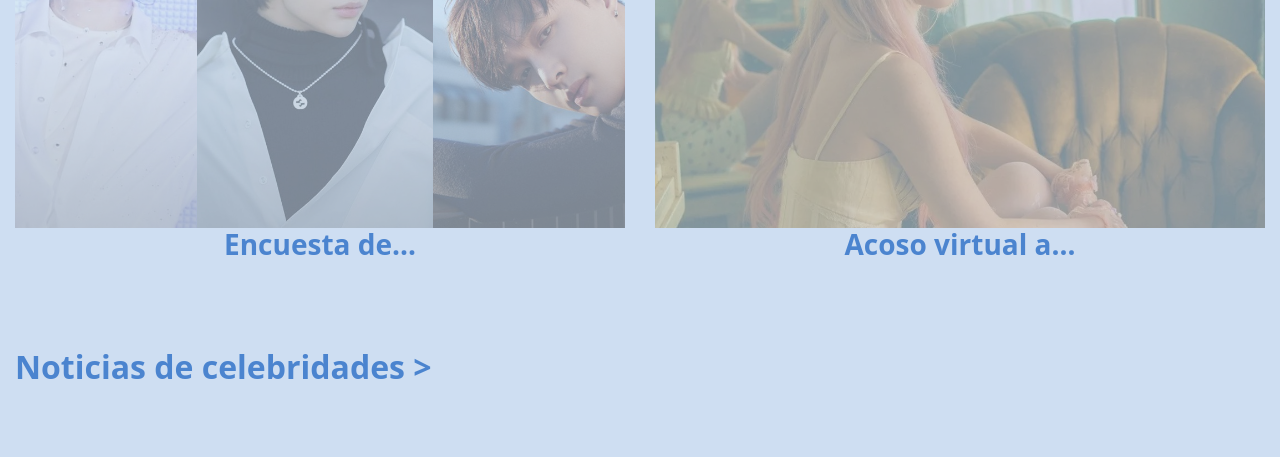
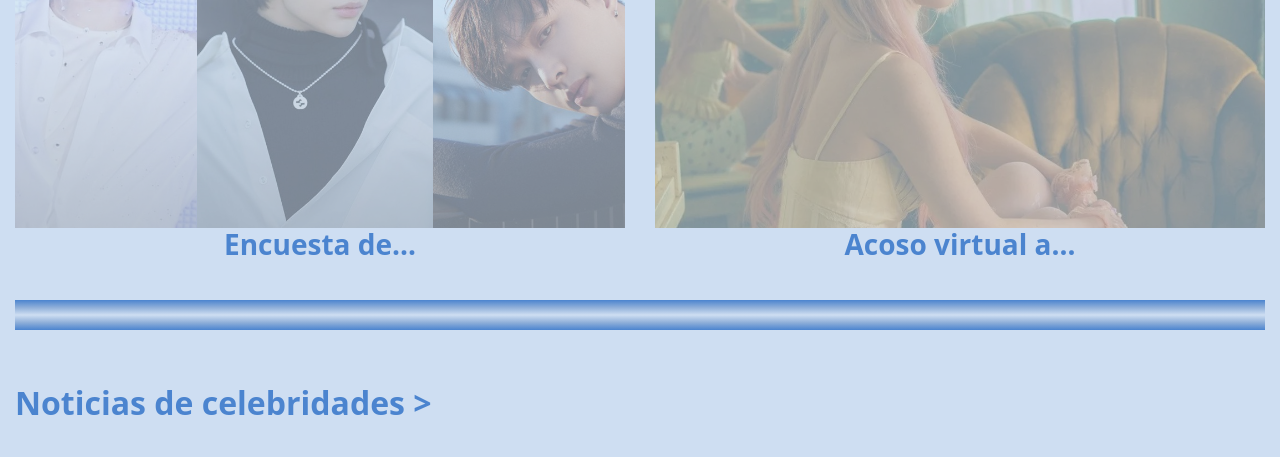
Before and after one commit to Cat0527/entregafinal, a website: page paginas/novedades.html in a window 1280 px wide. Shown: the part 1253-1710 px from the top of the page. Drawn offline with nearby package versions, Linux system fonts and the light colour scheme.

Commit message:
ultimocommit1

```diff
--- a/paginas/novedades.html
+++ b/paginas/novedades.html
@@ -68,7 +68,7 @@
         </div>
     </div>
 
-    <div class="gradient"></div>
+    <div class="gradient"><div class="linea sepacion"></div></div>
 
     <div class="videon">
         <h2 class="h2n">Noticias de celebridades > </h2>
```
Also changed, not shown: paginas/peliculas.html (+1 -0 lines).
